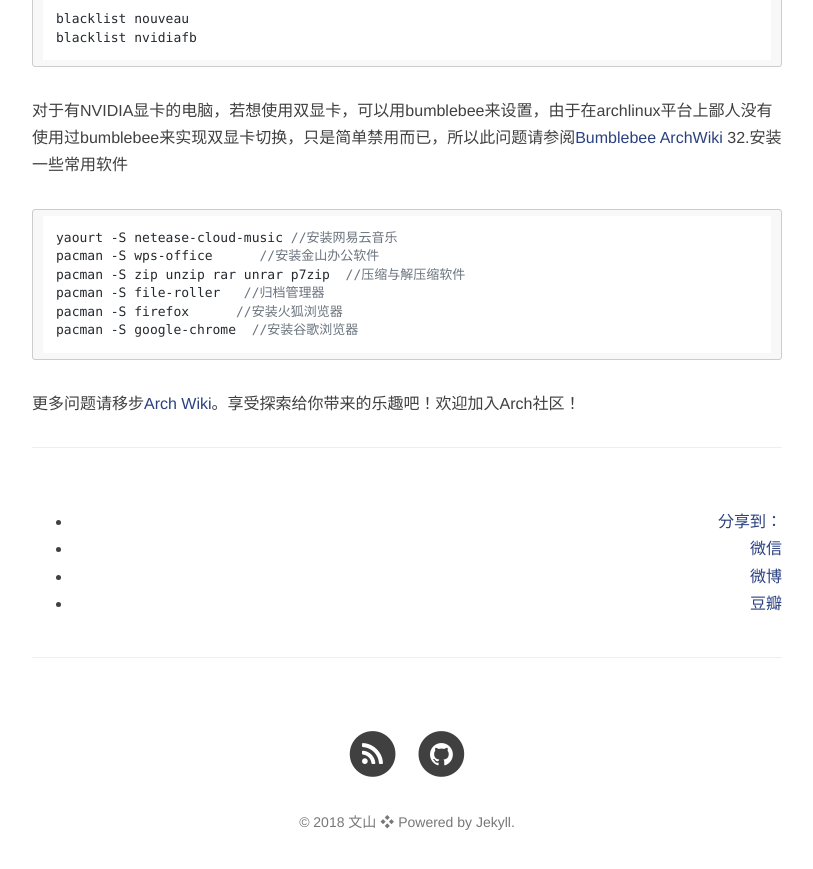
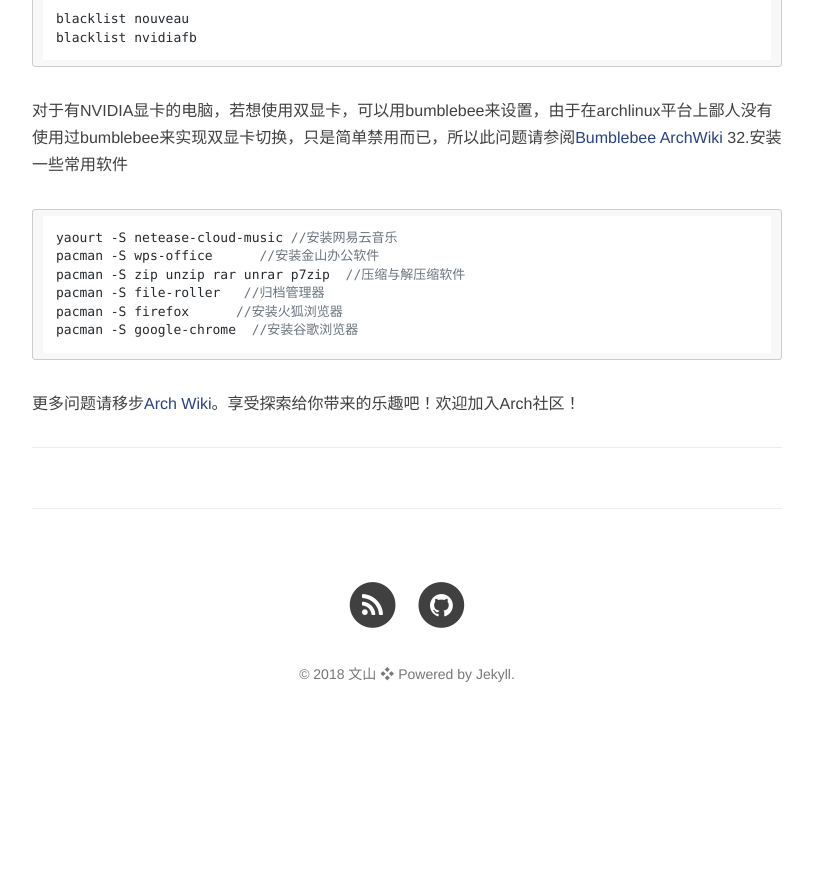
Before and after one commit to huangwenshan1999/huangwenshan1999.github.io, a Jekyll site: the page built from _posts/2018-04-01-ArchLinux-install.md, in a window 1280 px wide and 900 px high, scrolled down 11767 px. Shown: the top 869 px of the window, without its empty margins (233-1046 px from the left). Built offline with Jekyll 4.4.1, drawn with Linux system fonts in a browser that asks for light colours; nearby versions of some CDN libraries; Markdown is read by kramdown in place of the engine named in the settings; comment, search, counter and statistics services are not loaded; after the commit the page ends 12518 px from its top, so only the background shows below that.

Commit message:
delete share icon

```diff
--- a/_layouts/post.html
+++ b/_layouts/post.html
@@ -76,13 +76,6 @@ layout: default
                     <div class="ds-share-inline">
                       <ul  class="ds-share-icons-16">
 
-                        <li data-toggle="ds-share-icons-more"><a class="ds-more" href="#">分享到：</a></li>
-                        <li><a class="ds-wechat flat" href="javascript:void(0);" data-service="wechat">微信</a></li>
-                        <li><a class="ds-weibo flat" href="javascript:void(0);" data-service="weibo">微博</a></li>
-                        <li><a class="ds-douban flat" href="javascript:void(0);" data-service="douban">豆瓣</a></li>
-                      </ul>
-                      <div class="ds-share-icons-more">
-                      </div>
                     </div>
                 <hr>
                 </div>
```
